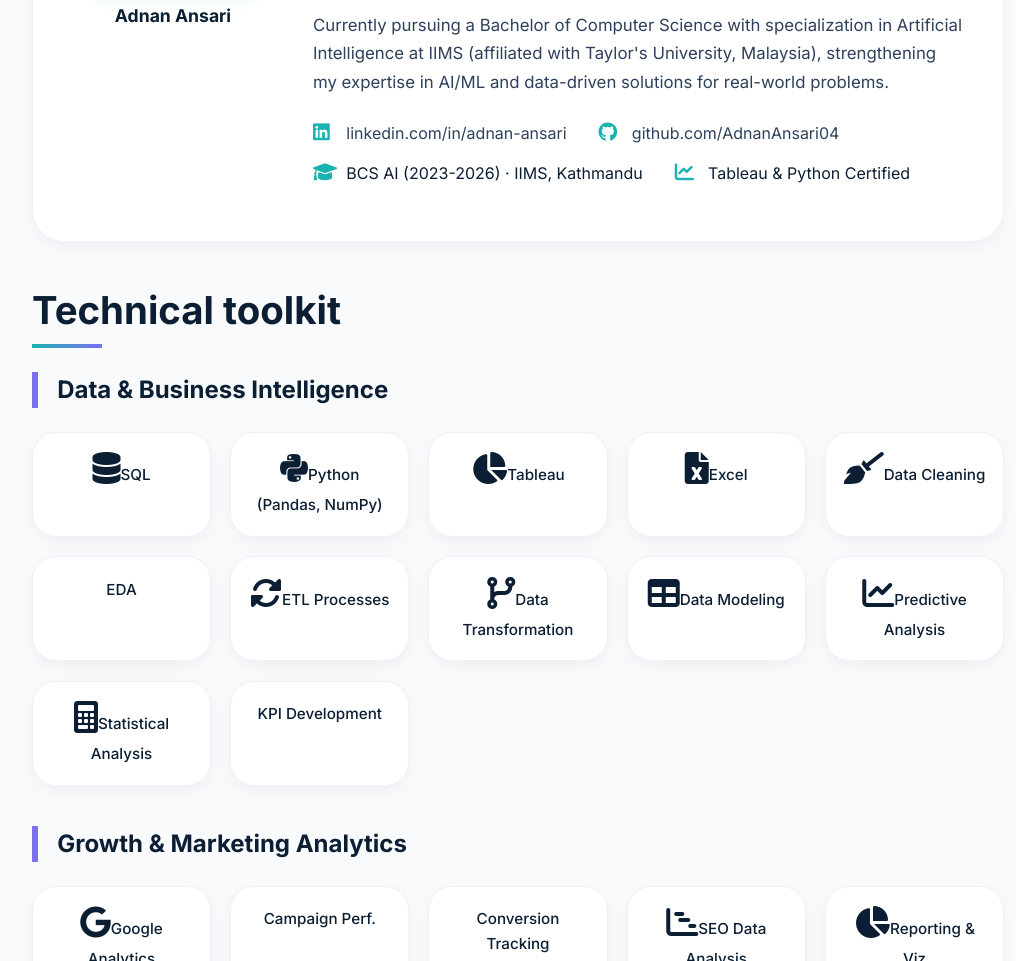
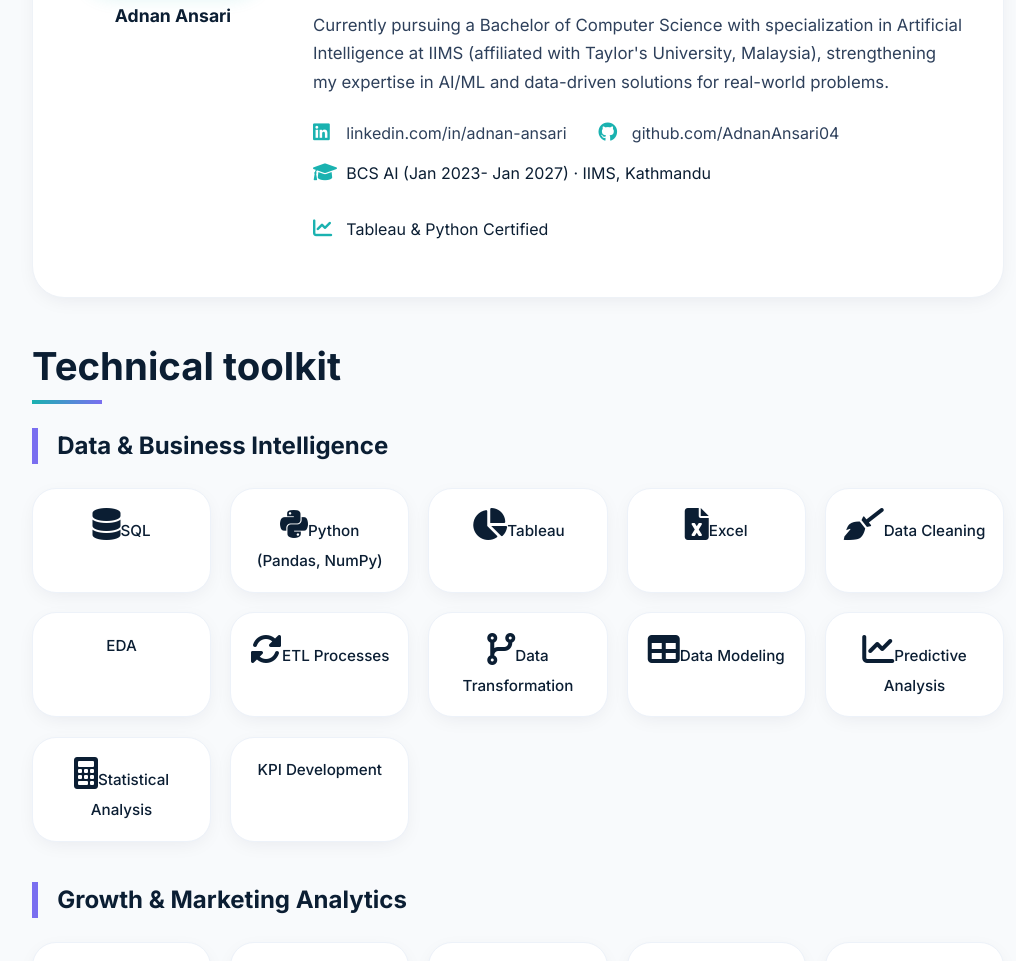
Before and after one commit to AdnanAnsari04/Portfolio, a plain HTML site: page index.html in a window 1280 px wide. Shown: the part 1148-2109 px from the top of the page, without its empty margins (252-1268 px from the left). Drawn offline with Linux system fonts and the light colour scheme.

Commit message:
first commit

```diff
--- a/index.html
+++ b/index.html
@@ -272,7 +272,7 @@
               <span><i class="fab fa-github text-purple"></i> <a href="https://github.com/AdnanAnsari04" target="_blank" rel="noopener noreferrer">github.com/AdnanAnsari04</a></span>
             </div>
             <div class="contact-line">
-              <span><i class="fas fa-graduation-cap text-teal"></i> BCS AI (2023-2026) · IIMS, Kathmandu</span>
+              <span><i class="fas fa-graduation-cap text-teal"></i> BCS AI (Jan 2023- Jan 2027) · IIMS, Kathmandu</span>
               <span><i class="fas fa-chart-line text-purple"></i> Tableau & Python Certified</span>
             </div>
           </div>
```
